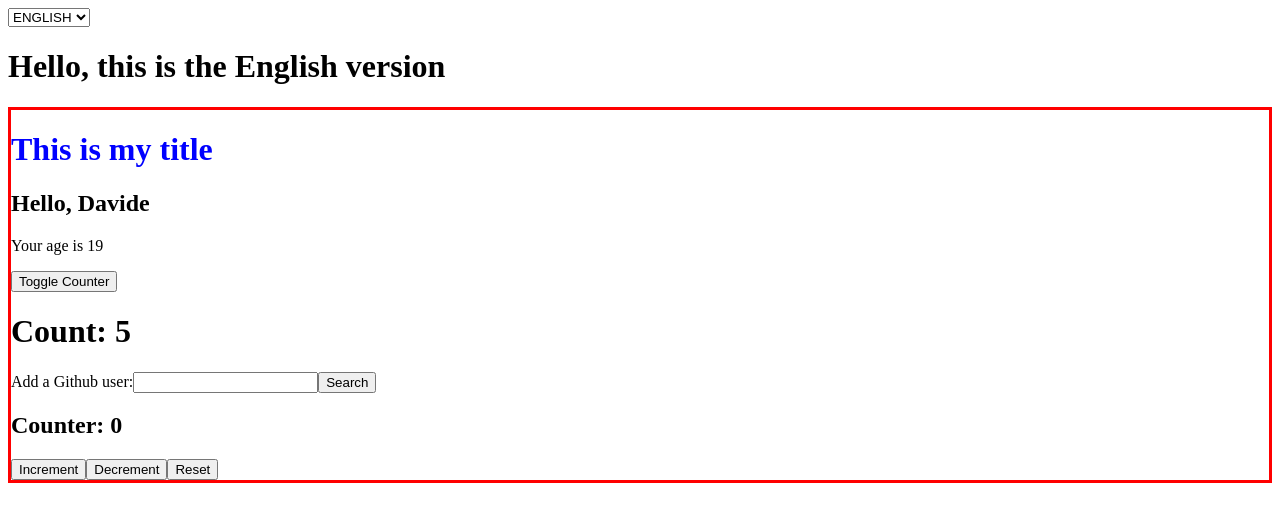
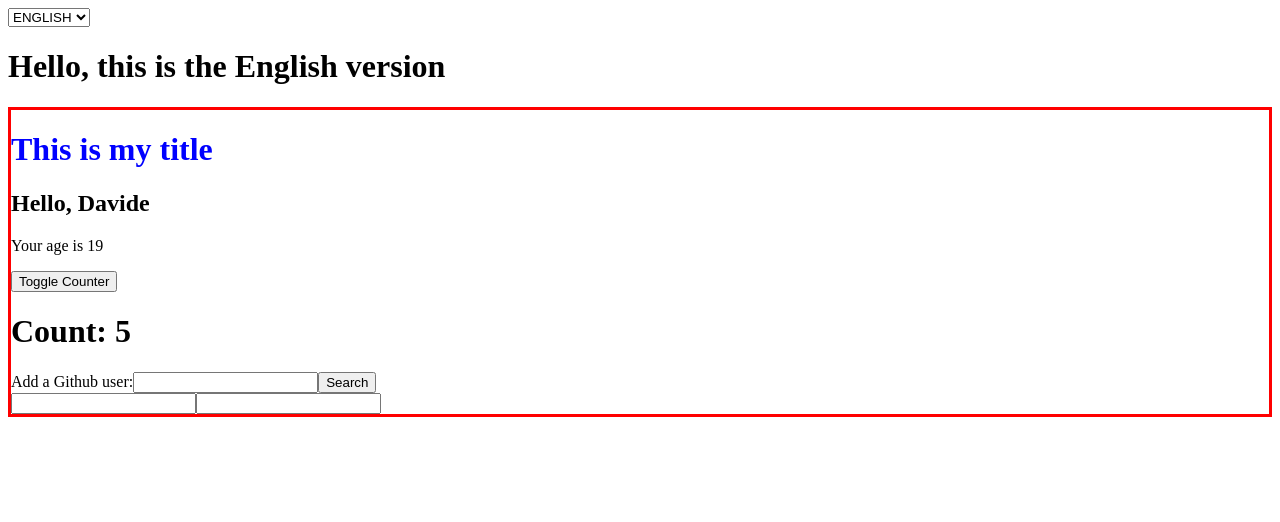
Before and after one commit to DavidePuziello/react-exercises, a React (Create React App) app: page / in a window 1280 px wide. Shown: the top 522 px of the page. Built offline with nearby package versions, Linux system fonts and the light colour scheme.

Commit message:
Feat: Exercise Update

```diff
--- a/src/App.js
+++ b/src/App.js
@@ -4,7 +4,7 @@ import { LanguageContext } from "./LanguageContext";
 import { Welcome } from "./Welcome";
 import { Counter } from "./Counter";
 import { GithubUserList } from "./GithubUserList";
-import { HookCounter } from "./HookCounter";
+import { HookForm } from "./HookForm";
 
 export function App() {
     const [showCounter, setShowCounter] = useState(true)
@@ -20,7 +20,7 @@ export function App() {
             <button onClick={handleToggleCounter}>Toggle Counter</button>
             {showCounter && <Counter />}
             <GithubUserList />
-            <HookCounter />
+            <HookForm />
         </Container>
     </div>
 }
--- /dev/null
+++ b/src/HookForm.js
@@ -0,0 +1,10 @@
+import { useForm } from "./useForm";
+
+export function HookForm() {
+    const {username, password, onInput} = useForm()
+
+    return <>
+        <input name="username" value={username} onChange={onInput} />
+        <input name="password" type="password" value={password} onChange={onInput} />
+    </>
+}
--- /dev/null
+++ b/src/useForm.js
@@ -0,0 +1,29 @@
+import { useEffect, useState } from "react";
+
+export function useForm() {
+    const [data, setData] = useState({
+        username: "",
+        password: ""
+    })
+
+    function handleInput(event) {
+        const name = event.target.name
+        const value = event.target.value
+
+        setData(() => {
+            return {
+                [name]: value
+            }
+        })
+    }
+
+    useEffect(() => {
+        console.log(data)
+    }, [data])
+
+    return {
+        username: data.username,
+        password: data.password,
+        onInput: handleInput
+    }
+}
```
